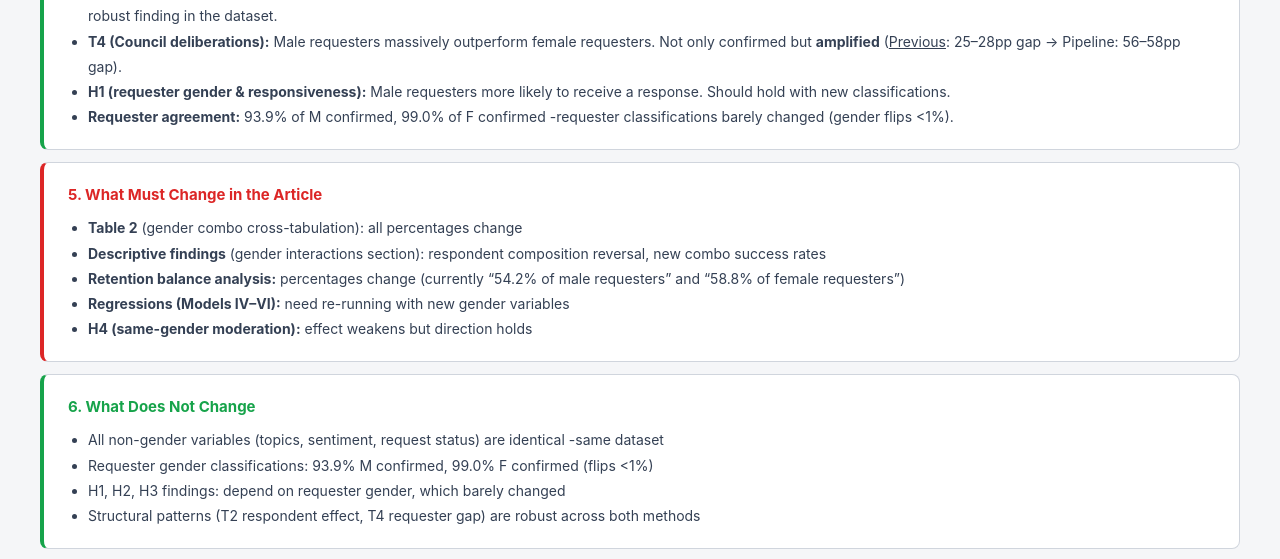
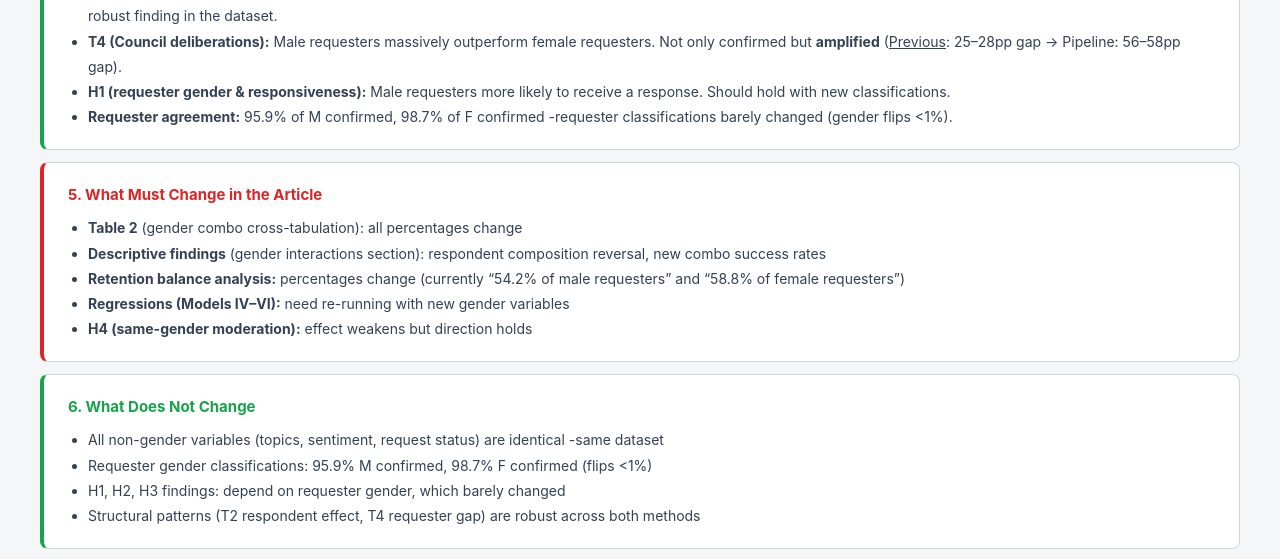
Before and after one commit to eqenrico-hub/eqenrico-hub.github.io, a Jekyll site: the page pipeline.html, which Jekyll copies as it is, in a window 1280 px wide and 900 px high, scrolled down 6429 px. Shown: the part 152-711 px from the top of the window. Built offline with Jekyll 4.4.1, drawn with Linux system fonts in a browser that asks for light colours.

Commit message:
Fix 2 stale Llama agreement rates in narrative text (93.9/99.0 → 95.9/98.7)
Co-Authored-By: Claude Opus 4.6 (1M context) <noreply@anthropic.com>

```diff
--- a/pipeline.html
+++ b/pipeline.html
@@ -1222,7 +1222,7 @@ Signature zone:
       <li><strong>T2 (Urban planning):</strong> Female respondents boost success rates by ~18pp regardless of requester sex. Holds in both methods (<u>Previous</u>: +17&ndash;20pp, Pipeline: +18pp). Most robust finding in the dataset.</li>
       <li><strong>T4 (Council deliberations):</strong> Male requesters massively outperform female requesters. Not only confirmed but <strong>amplified</strong> (<u>Previous</u>: 25&ndash;28pp gap &rarr; Pipeline: 56&ndash;58pp gap).</li>
       <li><strong>H1 (requester gender &amp; responsiveness):</strong> Male requesters more likely to receive a response. Should hold with new classifications.</li>
-      <li><strong>Requester agreement:</strong> 93.9% of M confirmed, 99.0% of F confirmed -requester classifications barely changed (gender flips &lt;1%).</li>
+      <li><strong>Requester agreement:</strong> 95.9% of M confirmed, 98.7% of F confirmed -requester classifications barely changed (gender flips &lt;1%).</li>
     </ul>
   </div>
 
@@ -1241,7 +1241,7 @@ Signature zone:
     <h3 style="color:#16a34a;">6. What Does Not Change</h3>
     <ul style="font-size:14px;line-height:1.8;padding-left:20px;">
       <li>All non-gender variables (topics, sentiment, request status) are identical -same dataset</li>
-      <li>Requester gender classifications: 93.9% M confirmed, 99.0% F confirmed (flips &lt;1%)</li>
+      <li>Requester gender classifications: 95.9% M confirmed, 98.7% F confirmed (flips &lt;1%)</li>
       <li>H1, H2, H3 findings: depend on requester gender, which barely changed</li>
       <li>Structural patterns (T2 respondent effect, T4 requester gap) are robust across both methods</li>
     </ul>
```
